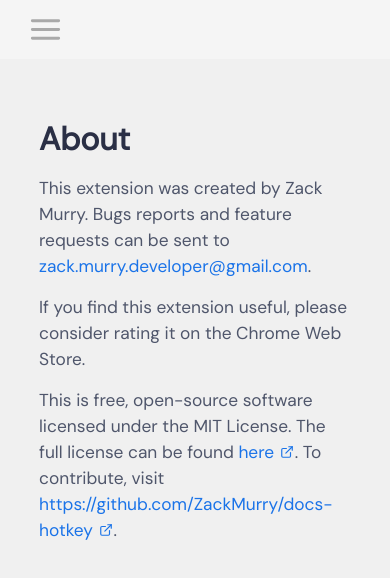
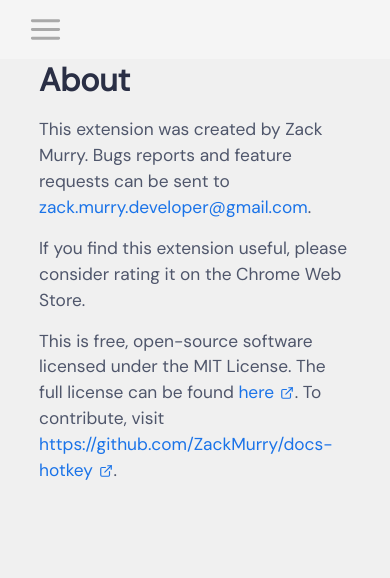
Before and after one commit to ZackMurry/docs-hotkey, a Next.js app in the folder web/frontend/: page /about in a window 390 px wide. Shown: the top 578 px of the page. Built offline with nearby package versions, Linux system fonts and the light colour scheme.

Commit message:
Make mobile navbar fixed

```diff
--- a/web/frontend/components/MobileNavbar.tsx
+++ b/web/frontend/components/MobileNavbar.tsx
@@ -12,7 +12,7 @@
   const path = router.asPath
 
   return (
-    <header style={{ background: chakraTheme.colors['navbarBg'] }}>
+    <header style={{ background: chakraTheme.colors['navbarBg'], position: 'fixed', left: 0, top: 0, width: '100%' }}>
       <Flex h='7vh' p='12.5px 25px' justifyContent='space-between' alignItems='center'>
         <IconButton onClick={() => setExpanded(!isExpanded)} bg='transparent' aria-label='Open navigation'>
           <HamburgerIcon w='35px' h='35px' color='darkGray' />
--- a/web/frontend/pages/creating-hotkeys.tsx
+++ b/web/frontend/pages/creating-hotkeys.tsx
@@ -51,7 +51,7 @@
         The final step is to link a keyboard shortcut to the command. Visit{' '}
         <Link color='bodyText' onClick={() => navigator.clipboard.writeText('chrome://extensions/shortcuts')}>
           chrome://extensions/shortcuts <CopyIcon fontSize='sm' mx='1px' mt='-3px' />
-        </Link>
+        </Link>{' '}
         and find Docs Hotkey. Find which shortcut slot your command is in through the extensions. For example, the command in
         the screenshot is in shortcut slot 1. Click the edit button for "Slot 1" and enter the keyboard shortcut you would
         like to use for the hotkey. Your hotkey is now set up! You may need to refresh your Google Docs tabs for your changes
```
